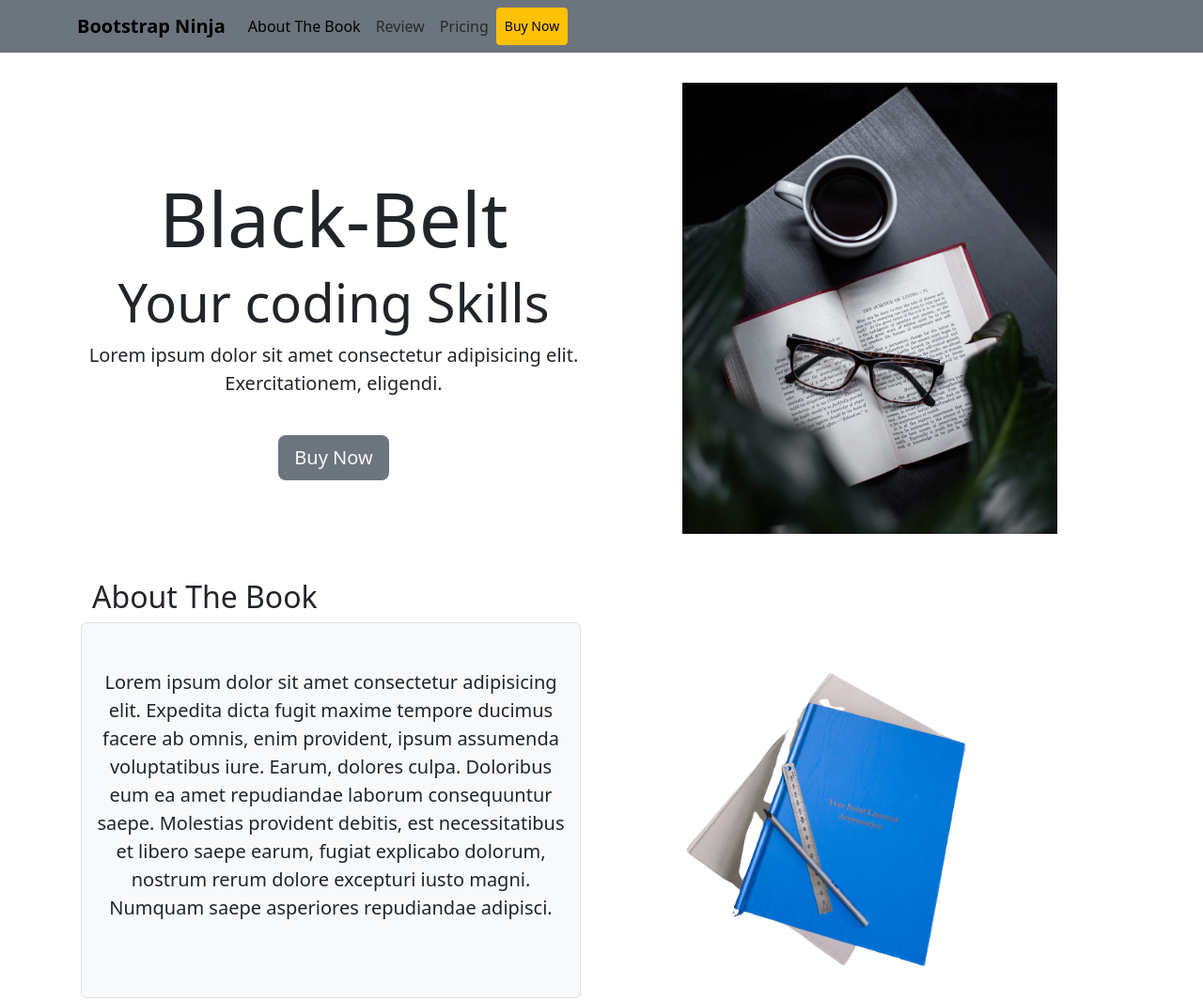
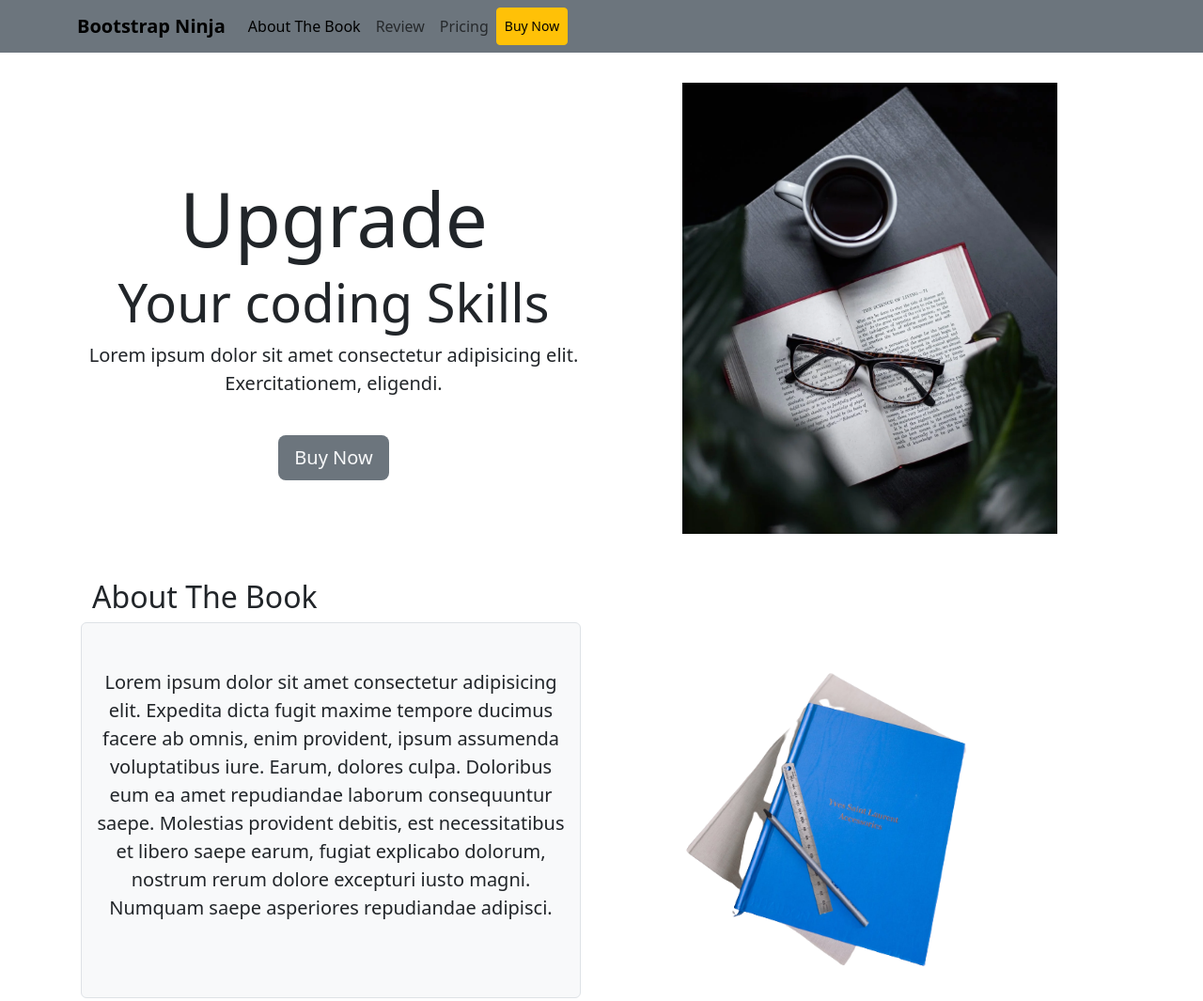
Before and after one commit to OmoareAyodeji/My-sites, a plain HTML site: page index.html in a window 1280 px wide. Shown: the top 1065 px of the page at 94% size. Drawn offline with nearby package versions, Linux system fonts and the light colour scheme.

Commit message:
changed text from black-belt to upgrade

```diff
--- a/index.html
+++ b/index.html
@@ -34,7 +34,7 @@
   <main class="container my-4">
     <div class="row justify-content-center pt-2">
       <div class="container col-sm-12 col-md-10 col-lg-6 pt-5 text-center">
-        <h1 class="display-1 mt-5">Black-Belt</h1>
+        <h1 class="display-1 mt-5">Upgrade</h1>
         <h2 class="display-4">Your coding Skills</h2>
         <p class="lead">Lorem ipsum dolor sit amet consectetur adipisicing elit. Exercitationem, eligendi.</p>
         <a href="" class="btn btn-lg bg-secondary text-light my-4">Buy Now</a>
```
